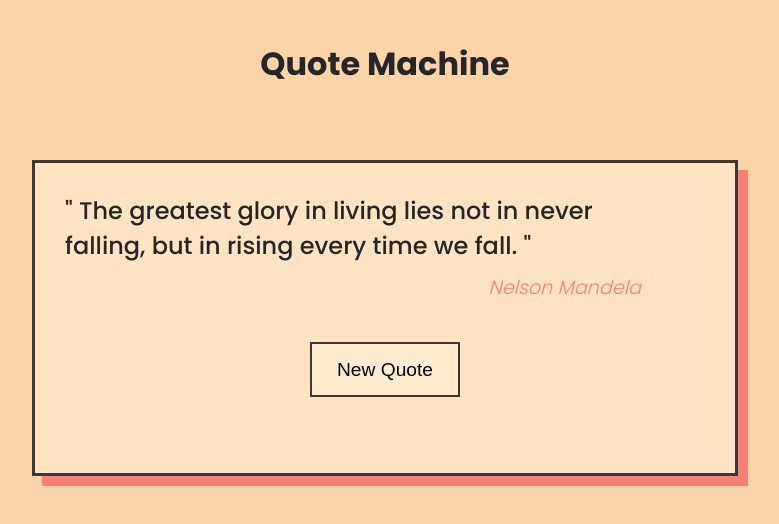
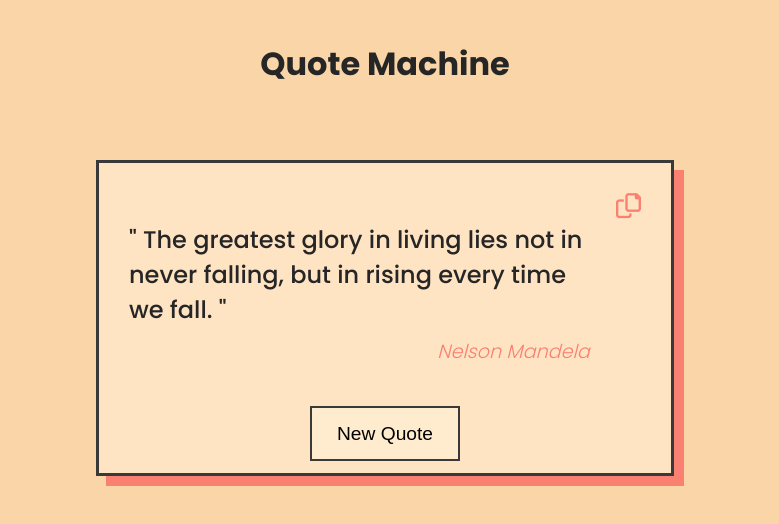
Before and after one commit to KellyAtmore/quote-machine, a React (Create React App) app: page / in a window 1280 px wide. Shown: the top 524 px of the page, without its empty margins (255-1034 px from the left). Built offline with nearby package versions, Linux system fonts and the light colour scheme.

Commit message:
add copy icon and functionality

```diff
--- a/public/index.html
+++ b/public/index.html
@@ -18,6 +18,13 @@
       href="https://fonts.googleapis.com/css2?family=Poppins:wght@100;300;500;700;900&display=swap"
       rel="stylesheet"
     />
+    <link
+      rel="stylesheet"
+      href="https://cdnjs.cloudflare.com/ajax/libs/font-awesome/6.2.0/css/all.min.css"
+      integrity="sha512-xh6O/CkQoPOWDdYTDqeRdPCVd1SpvCA9XXcUnZS2FmJNp1coAFzvtCN9BmamE+4aHK8yyUHUSCcJHgXloTyT2A=="
+      crossorigin="anonymous"
+      referrerpolicy="no-referrer"
+    />
     <title>React App</title>
   </head>
   <body>
--- a/src/App.js
+++ b/src/App.js
@@ -6,6 +6,10 @@ function App() {
     "The greatest glory in living lies not in never falling, but in rising every time we fall."
   );
   const [author, setAuthor] = useState("Nelson Mandela");
+
+  const copy = (quote, author) => {
+    navigator.clipboard.writeText(quote + author);
+  };
 
   const changeQuote = () => {
     axios
@@ -29,6 +33,16 @@ function App() {
         <h1>Quote Machine</h1>
       </div>
       <div className="quote-box">
+        <div className="copy-box">
+          <a
+            onClick={() => {
+              copy(quote, author);
+            }}
+          >
+            <i className="fa-regular fa-copy"></i>
+          </a>
+        </div>
+
         <p className="quote-text"> " {quote} " </p>
         <p className="author">{author}</p>
         <div className="btn-container">
--- a/src/index.css
+++ b/src/index.css
@@ -20,6 +20,22 @@ h1 {
   height: 80px;
   margin-bottom: 40px;
 }
+
+.copy-box {
+  display: flex;
+  justify-content: end;
+}
+
+.fa-regular {
+  color: #fa8072;
+  font-size: 25px;
+  font-weight: 200;
+}
+
+.fa-regular:hover {
+  cursor: pointer;
+}
+
 .quote-text {
   margin-bottom: 10px;
 }
@@ -29,11 +45,11 @@ h1 {
   font-style: italic;
   font-weight: 300;
   text-align: right;
-  color: salmon;
+  color: #fa8072;
 }
 .quote-box {
   background-color: none;
-  width: 50%;
+  width: 40%;
   height: 250px;
   background-color: bisque;
   margin: 0 auto;
```
